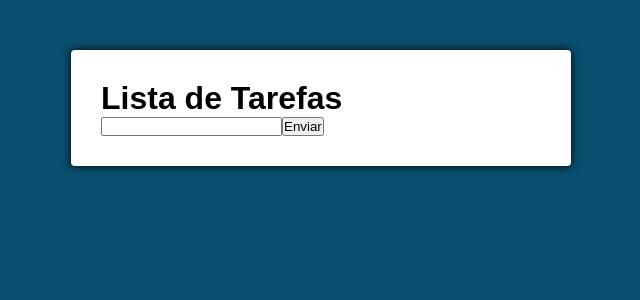
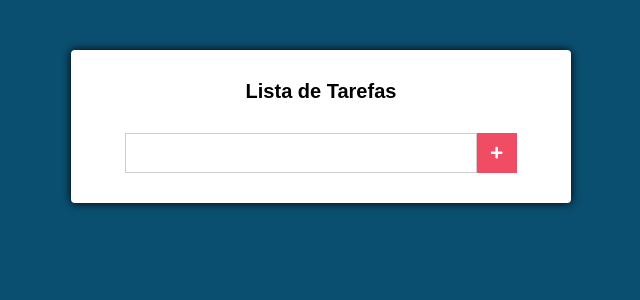
Before and after one commit to kaiansamuel/lista_tarefas, a React (Create React App) app: page / in a window 1280 px wide. Shown: the top 300 px of the page, without its empty margins (319-959 px from the left). Built offline with nearby package versions, Linux system fonts and the light colour scheme.

Commit message:
Estilização do form

```diff
--- a/package.json
+++ b/package.json
@@ -8,6 +8,7 @@
     "@testing-library/user-event": "^13.5.0",
     "react": "^18.2.0",
     "react-dom": "^18.2.0",
+    "react-icons": "^4.7.1",
     "react-scripts": "5.0.1",
     "web-vitals": "^2.1.4"
   },
--- a/src/components/Main.css
+++ b/src/components/Main.css
@@ -7,8 +7,33 @@
   box-shadow: 0 0 10px rgba(0, 0, 0.1);
 }
 
-.
-.main h1{
+.main h1 {
   font-size: 20px;
   text-align: center;
 }
+
+.form {
+  margin-top: 30px;
+  display: flex;
+  align-items: center;
+  justify-content:center;
+}
+
+.form input[type="text"] {
+  height: 40px;
+  padding: 0 20px;
+  font-size: 20px;
+  border: 1px solid #ccc;
+  min-width: 80%;
+}
+
+.form button[type="submit"]{
+  border: none;
+  height: 40px;
+  width: 40px;
+  background: #f04c64;
+  color: #fff;
+  display: flex;
+  align-items: center;
+  justify-content: center;
+}
--- a/src/components/main.js
+++ b/src/components/main.js
@@ -1,4 +1,5 @@
 import React, { Component } from 'react';
+import { FaPlus } from 'react-icons/fa';
 
 import './Main.css';
 
@@ -20,9 +21,13 @@
       <div className="main">
         <h1>Lista de Tarefas</h1>
 
-        <form action="#">
-          <input onChange={this.handleChange} type="text" />
-          <button type="submit">Enviar</button>
+        <form action="#" className="form">
+          <input onChange={this.handleChange} type="text"
+          value={novaTarefa}
+          />
+          <button type="submit">
+            <FaPlus />
+            </button>
         </form>
       </div>
     );
```
Also changed, not shown: 1 other file (tests, documents, lock files or other folders).
